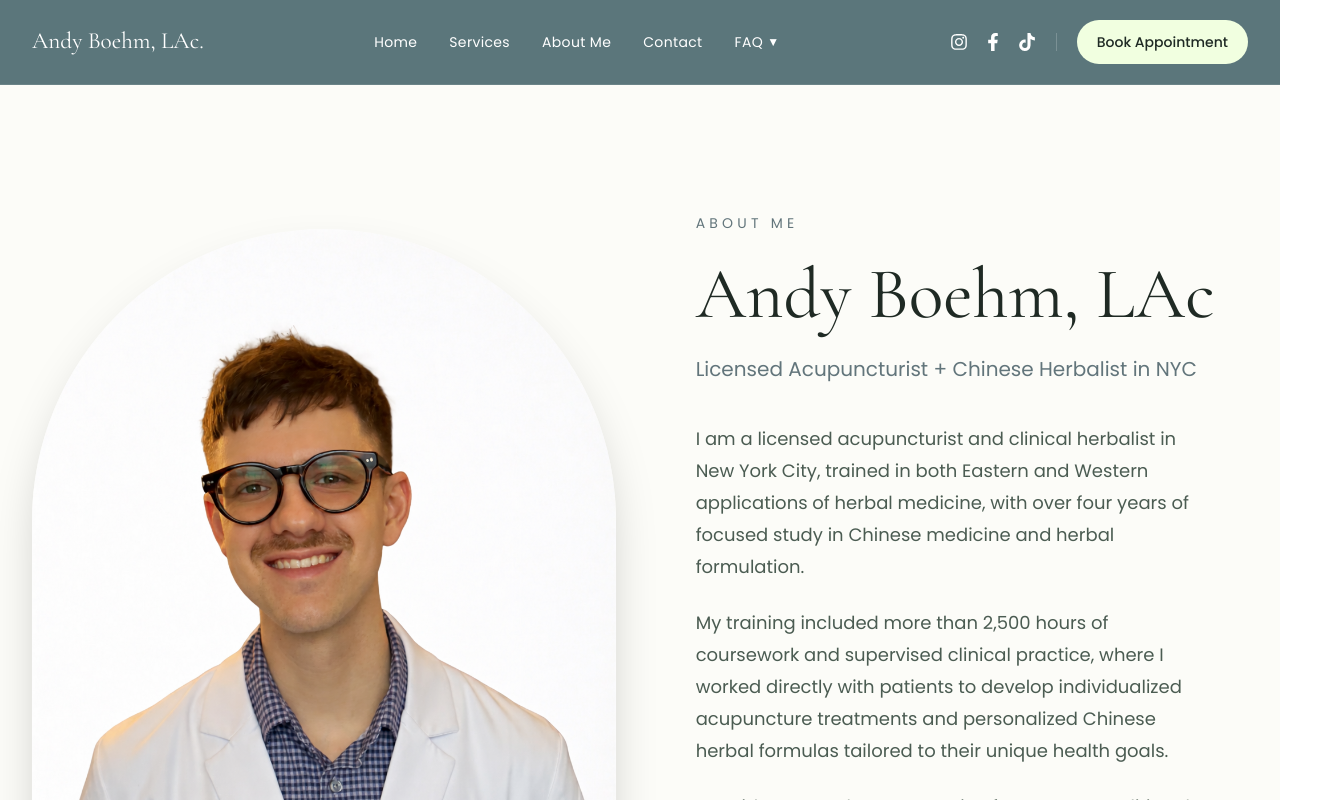
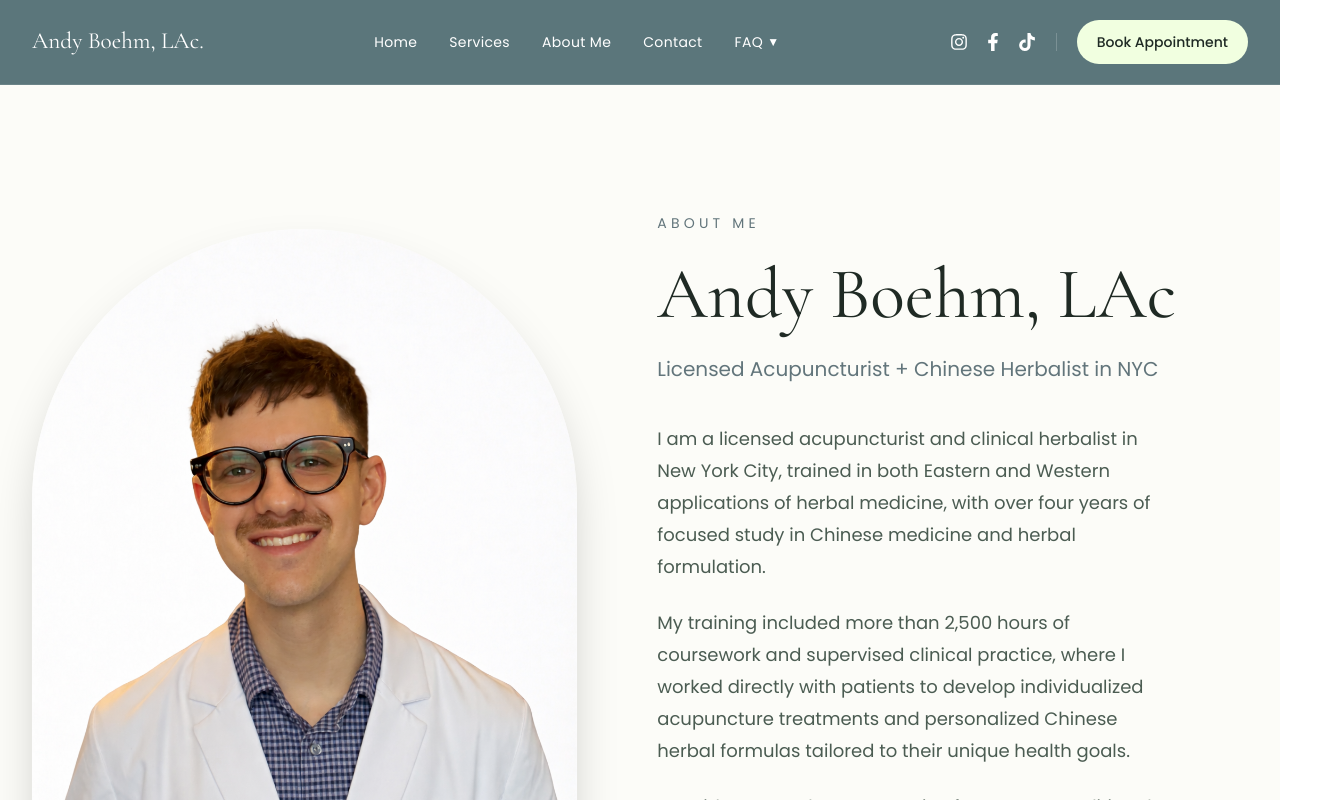
Before and after one commit to AcuWithAndy/acuwithandy-next, a Next.js app: page /about-me in a window 1280 px wide. Shown: the top 800 px of the page, 1328 px wide, since content can reach past the window. Built offline with nearby package versions, Linux system fonts and the light colour scheme.

Commit message:
Fix About Me page layout

```diff
--- a/app/about-me/page.tsx
+++ b/app/about-me/page.tsx
@@ -24,9 +24,10 @@ export default function AboutMePage() {
     <>
       <Navbar />
 
-      <main className="bg-[#FCFCF8] text-[#1F2A24]">
+      <main className="overflow-x-hidden bg-[#FCFCF8] text-[#1F2A24]">
         <section className="px-8 py-20 md:py-32">
-          <div className="mx-auto grid max-w-7xl items-start gap-16 md:grid-cols-[48%_52%] md:gap-20">
+          <div className="mx-auto grid max-w-7xl items-start gap-16 md:grid-cols-[minmax(0,48fr)_minmax(0,52fr)] md:gap-20">
+
             {/* IMAGE */}
             <div className="order-1 flex justify-center md:order-1 md:pt-20">
               <div className="relative w-full max-w-[540px] md:max-w-[660px] md:-translate-y-16">
@@ -44,7 +45,7 @@ export default function AboutMePage() {
             </div>
 
             {/* TEXT */}
-            <div className="order-2 md:order-2">
+            <div className="order-2 min-w-0 md:order-2">
               <p className="mb-4 text-sm uppercase tracking-[0.3em] text-[#62757B]">
                 About Me
               </p>
@@ -110,9 +111,6 @@ export default function AboutMePage() {
             </div>
           </div>
         </section>
-
-
-
       </main>
 
       <Footer />
```
